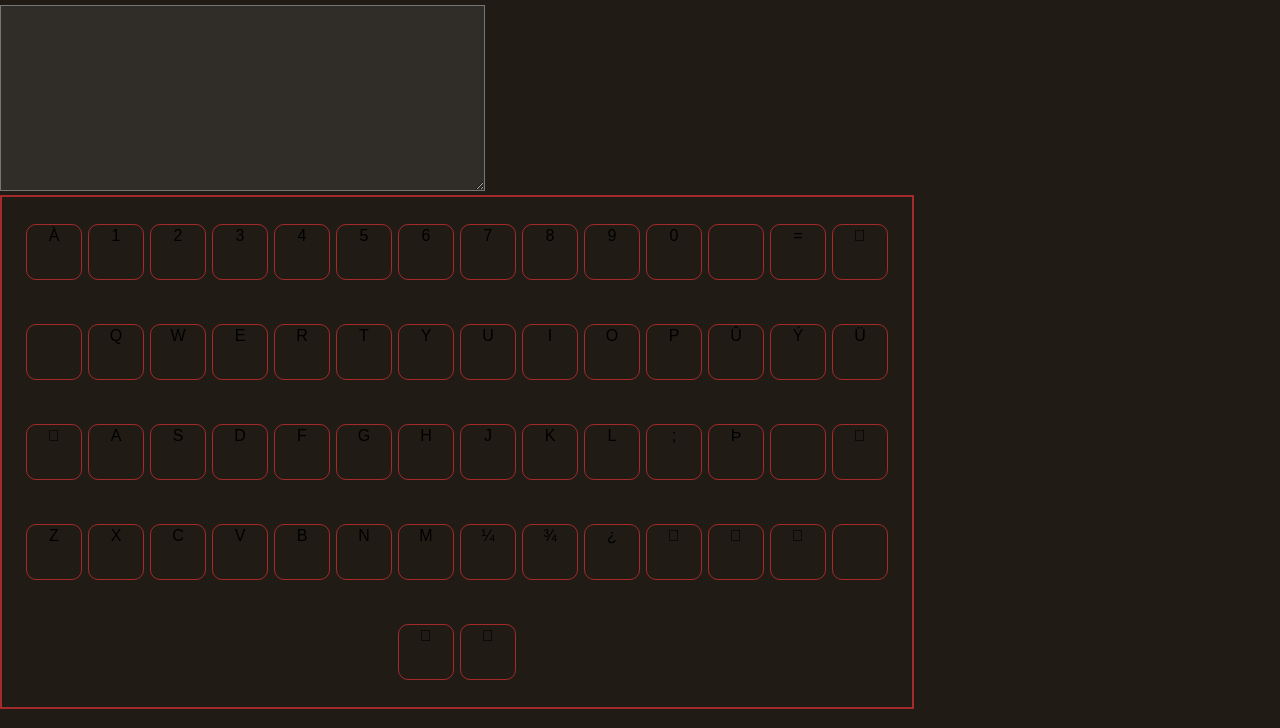
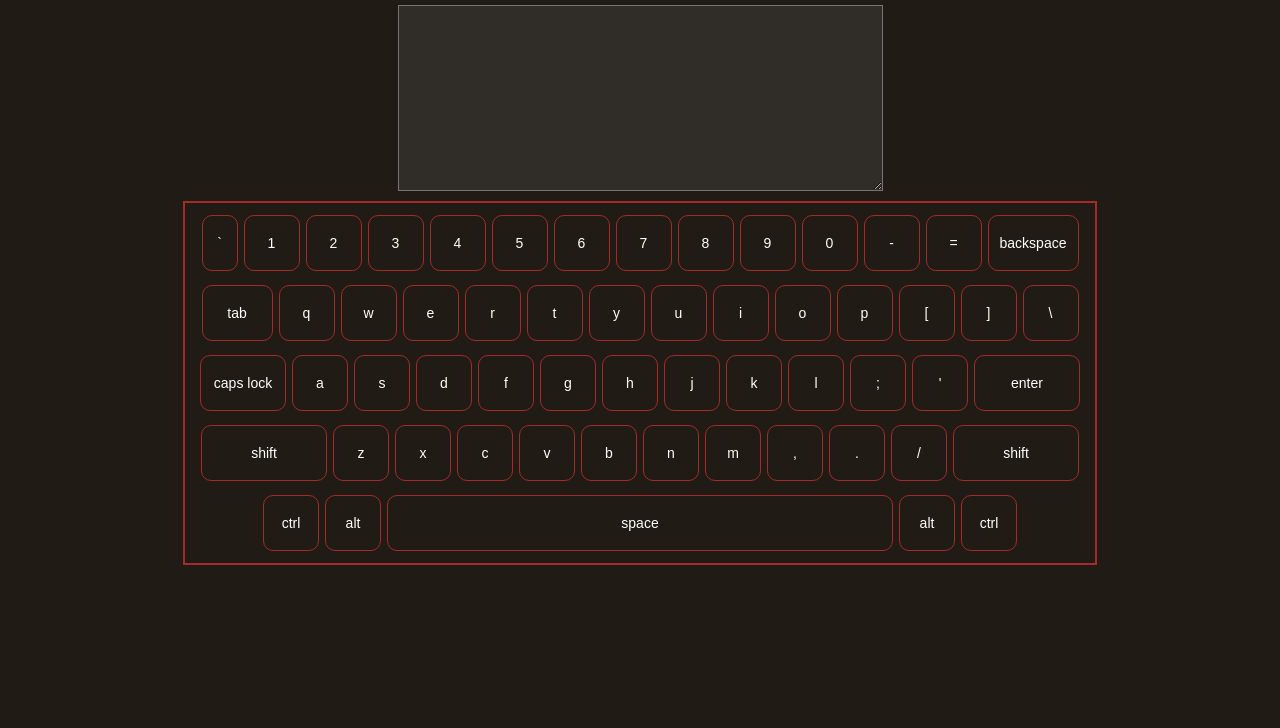
Before and after one commit to Kinderslim/virtual-keyboard, a website: page index.html in a window 1280 px wide. Shown: the part 72-800 px from the top of the page. Drawn offline with Linux system fonts and the light colour scheme.

Commit message:
feat: end visual keyboard

```diff
--- a/app.js
+++ b/app.js
@@ -21,20 +21,58 @@ let keyboardWrapper = document.createElement("div");
 keyboardWrapper.className = "keyboard_wrapper";
 document.body.append(keyboardWrapper)
 
-/*const keyTopRows = [192, 49, 50, 51, 52, 53, 54, 55, 56, 57, 48, 173, 61, 8];
-const keyFirstRows = [9, 81, 87, 69, 82, 84, 89, 85, 73, 79, 80, 219, 221, 220];
-const keySecondRows = [20, 65, 83, 68, 70, 71, 72, 74, 75, 76, 59, 222, 13];
-const keyThirdRows = [16, 90, 88, 67, 86, 66, 78, 77, 188, 190, 191, 16];
-const keyBottomRows = [17, 18, 32, 18, 17];*/
-const keyRows = [192, 49, 50, 51, 52, 53, 54, 55, 56, 57, 48, 173, 61, 8, 9, 81, 87, 69, 82, 84, 89, 85, 73, 79, 80, 219, 221, 220, 20, 65, 83, 68, 70, 71, 72, 74, 75, 76, 59, 222, 13, 16, 90, 88, 67, 86, 66, 78, 77, 188, 190, 191, 16, 17, 18, 32, 18, 17];
+/*const keyTopRows = [96, 49, 50, 51, 52, 53, 54, 55, 56, 57, 48, 45, 61, 8];
+const keyFirstRows = [9, 113, 119, 101, 114, 116, 121, 117, 105, 111, 112, 91, 93, 92];
+const keySecondRows = [0, 97, 115, 100, 102, 103, 104, 106, 107, 108, 59, 39, 999];
+const keyThirdRows = [15, 122, 120, 99, 118, 98, 110, 109, 44, 46, 47, 15];
+const keyBottomRows = [917, 918, 32, 918, 917];*/
+const keyRows = [96, 49, 50, 51, 52, 53, 54, 55, 56, 57, 48, 45, 61, 8, 9, 113, 119, 101, 114, 116, 121, 117, 105, 111, 112, 91, 93, 92, 0, 97, 115, 100, 102, 103, 104, 106, 107, 108, 59, 39, 999, 15, 122, 120, 99, 118, 98, 110, 109, 44, 46, 47, 15, 917, 918, 32, 918, 917];
 
 let initKeyboard = () => {
   let keys = "";
   for (let i = 0; i < keyRows.length; i++) {
     if (keyRows[i] === 8) {
-      keys += "<div class='key key_backspace' >" + String.fromCharCode(keyRows[i])+"</div>";
+      keys += "<div class='key key_backspace' >" + "backspace" + "</div>";
     } else {
-      keys += "<div class=key >" + String.fromCharCode(keyRows[i])+"</div>";
+      if (keyRows[i] === 96) {
+        keys += "<div class='key key_one-quot' >" + String.fromCharCode(keyRows[i]) + "</div>";
+      } else {
+        if (keyRows[i] === 9) {
+          keys += "<div class='key key_tab' >" + "tab" + "</div>";
+        } else {
+          if (keyRows[i] === 0) {
+            keys += "<div class='key key_caps-lock' >" + "caps lock" + "</div>";
+          } else {
+            if (keyRows[i] === 999) {
+              keys += "<div class='key key_enter' >" + "enter" + "</div>";
+            } else {
+              if (keyRows[i] === 15) {
+                keys += "<div class='key key_shift' >" + "shift" + "</div>";
+              } else {
+                if (keyRows[i] === 917) {
+                  keys += "<div class='key key_ctrl' >" + "ctrl" + "</div>";
+                } else {
+                  if (keyRows[i] === 918) {
+                    keys += "<div class='key key_alt' >" + "alt" + "</div>";
+                  } else {
+                    if (keyRows[i] === 32) {
+                      keys += "<div class='key key_space' >" + "space" + "</div>";
+                    } else {
+                      keys += "<div class=key >" + String.fromCharCode(keyRows[i])+"</div>";
+                    }
+                  }
+                }
+
+              }
+
+            }
+
+          }
+
+        }
+
+      }
+
     }
   }
   document.querySelector(".keyboard_wrapper").innerHTML = keys;
--- a/style.css
+++ b/style.css
@@ -1,30 +1,36 @@
 * {
   margin: 0;
   font-family: Arial, Helvetica, sans-serif;
-  font-size: 16px;
+  font-size: 14px;
   background-color: rgb(32, 27, 21);
 }
 
 .title {
   font-size: 32px;
   color:rgb(224, 98, 98);
+  display: flex;
+  align-items: center;
+  justify-content: center;
   margin: 20px auto;
 }
 
 .textarea {
   font-size: 16px;
   background-color: rgb(48, 44, 39);
+  display: flex;
+  margin: 10px auto;
 }
 
 .keyboard_wrapper {
   width: 900px;
-  height: 500px;
+  height: 350px;
   display: flex;
   align-items: center;
   justify-content: center;
   flex-wrap: wrap;
   border: 2px solid brown;
   padding: 5px;
+  margin: 10px auto;
 }
 
 .key {
@@ -35,4 +41,44 @@
   margin: 3px;
   padding: 2px;
   text-align: center;
+  color: white;
+  display: flex;
+  align-items: center;
+  justify-content: center;
 }
+
+.key_backspace {
+  width: 85px;
+}
+
+.key_one-quot {
+  width: 30px;
+}
+
+.key_tab {
+  width: 65px;
+}
+
+.key_caps-lock {
+  width: 80px;
+}
+
+.key_enter {
+  width: 100px;
+}
+
+.key_shift {
+  width: 120px;
+}
+
+.key_ctrl {
+
+}
+
+.key_alt {
+
+}
+
+.key_space {
+  width: 500px;
+}
```
